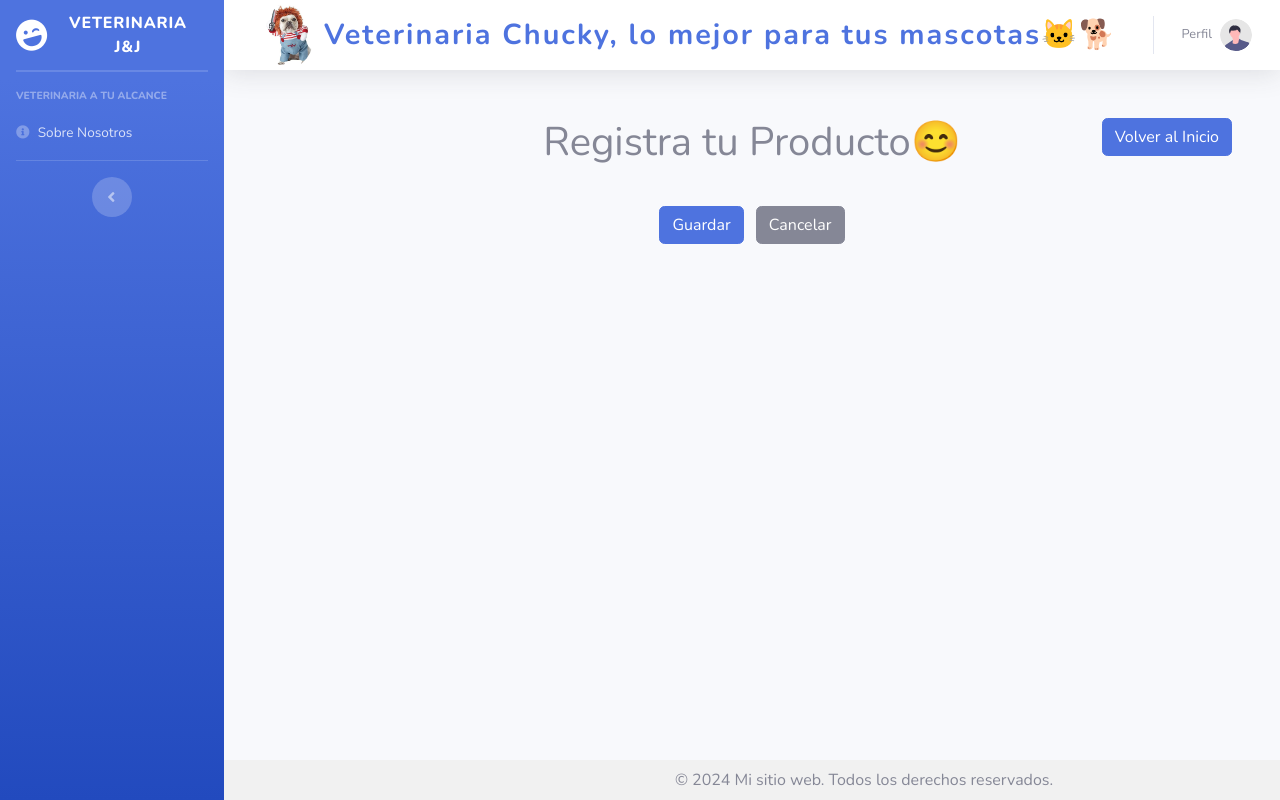
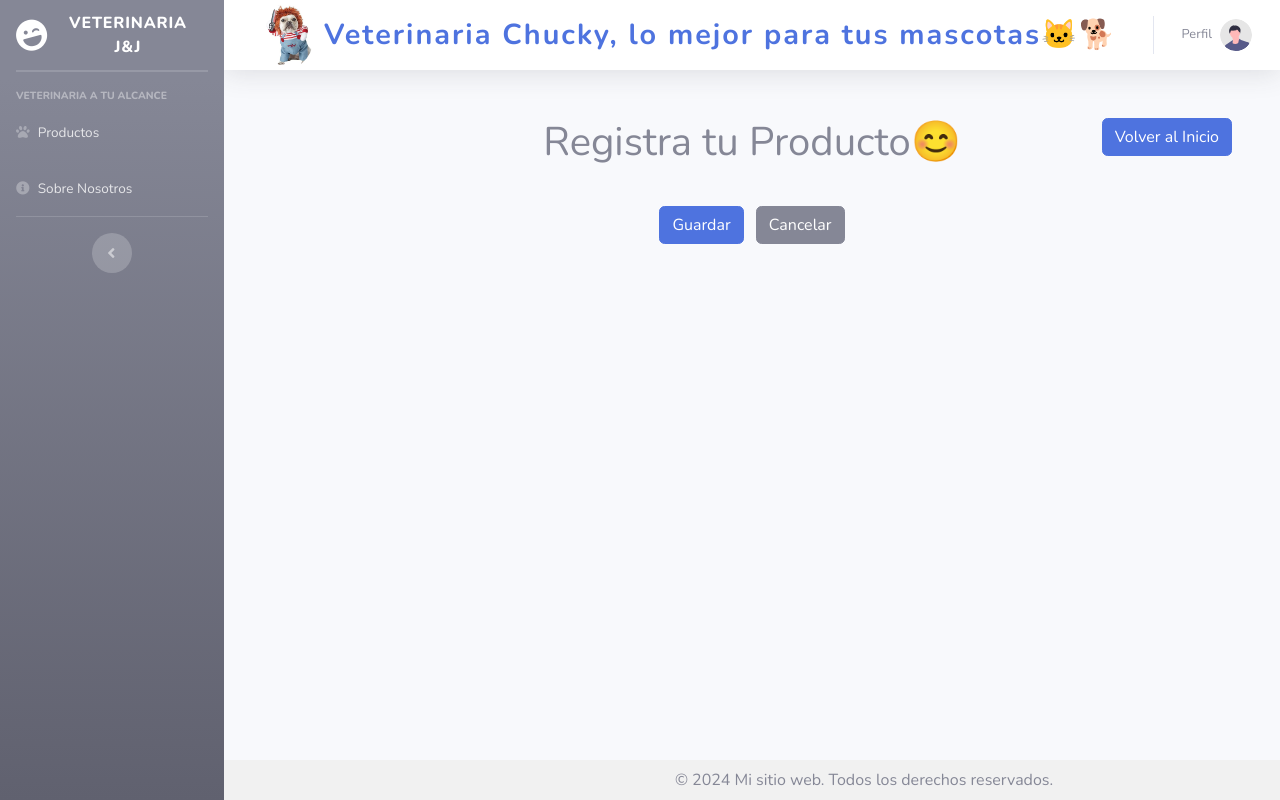
Before and after one commit to Willian10-10/InventarioVeterinariaJ-J, a Django app: a page that uses templates/base/sidebar.html in a window 1280 px wide. Run offline with Django 5.2, Linux system fonts and the light colour scheme; some libraries are stand-ins or nearby versions.

Commit message:
cambios de color y botones disponibles segun usuario

```diff
--- a/templates/base/sidebar.html
+++ b/templates/base/sidebar.html
@@ -1,8 +1,8 @@
 <!-- Sidebar -->
-<ul class="navbar-nav bg-gradient-primary sidebar sidebar-dark accordion" id="accordionSidebar">
+<ul class="navbar-nav {% if user.is_superuser %}bg-gradient-primary{% else %}bg-gradient-secondary{% endif %} sidebar sidebar-dark accordion" id="accordionSidebar">
 
     <!-- Sidebar - Brand -->
-    <a class="sidebar-brand d-flex align-items-center justify-content-center" href="index.html">
+    <a class="sidebar-brand d-flex align-items-center justify-content-center" href="{% if user.is_superuser %}admin_dashboard{% else %}productosUsuario{% endif %}">
         <div class="sidebar-brand-icon rotate-n-15">
             <i class="fas fa-laugh-wink"></i>
         </div>
@@ -12,9 +12,9 @@
     <!-- Divider -->
     <hr class="sidebar-divider my-0">
 
-    <!-- Nav Item - Dashboard -->
+    {% if user.is_superuser %}
+    <!-- Opciones solo para el admin -->
 
-    {% if user.is_superuser %}
     <!-- Divider -->
     <hr class="sidebar-divider">
 
@@ -24,10 +24,8 @@
     </div>
 
     <!-- Nav Item - Pages Collapse Menu -->
-
     <li class="nav-item">
-        <a class="nav-link collapsed" href="#" data-toggle="collapse" data-target="#collapseTwo" aria-expanded="true"
-            aria-controls="collapseTwo">
+        <a class="nav-link collapsed" href="#" data-toggle="collapse" data-target="#collapseTwo" aria-expanded="true" aria-controls="collapseTwo">
             <i class="fas fa-fw fa-cog"></i>
             <span>Componentes</span>
         </a>
@@ -42,8 +40,7 @@
 
     <!-- Nav Item - Utilities Collapse Menu -->
     <li class="nav-item">
-        <a class="nav-link collapsed" href="#" data-toggle="collapse" data-target="#collapseUtilities"
-            aria-expanded="true" aria-controls="collapseUtilities">
+        <a class="nav-link collapsed" href="#" data-toggle="collapse" data-target="#collapseUtilities" aria-expanded="true" aria-controls="collapseUtilities">
             <i class="fas fa-fw fa-wrench"></i>
             <span>Utilidades</span>
         </a>
@@ -58,6 +55,7 @@
         </div>
     </li>
     {% endif %}
+
     <!-- Divider -->
     <hr class="sidebar-divider">
 
@@ -66,14 +64,23 @@
         Veterinaria a tu alcance
     </div>
 
-    <!-- Nav Item - Sobre Nosotros -->
+    <!-- Nav Item - Productos (Usuarios normales) -->
+    {% if not user.is_superuser %}
+    <li class="nav-item">
+        <a class="nav-link" href="{% url 'productosUsuario' %}">
+            <i class="fas fa-paw"></i>
+            <span>Productos</span>
+        </a>
+    </li>
+    {% endif %}
+
+    <!-- Nav Item - Sobre Nosotros (Todos los usuarios) -->
     <li class="nav-item">
         <a class="nav-link" href="{% url 'sobre_nosotros' %}">
             <i class="fas fa-info-circle"></i>
             <span>Sobre Nosotros</span>
         </a>
     </li>
-
 
     <!-- Divider -->
     <hr class="sidebar-divider d-none d-md-block">
```
